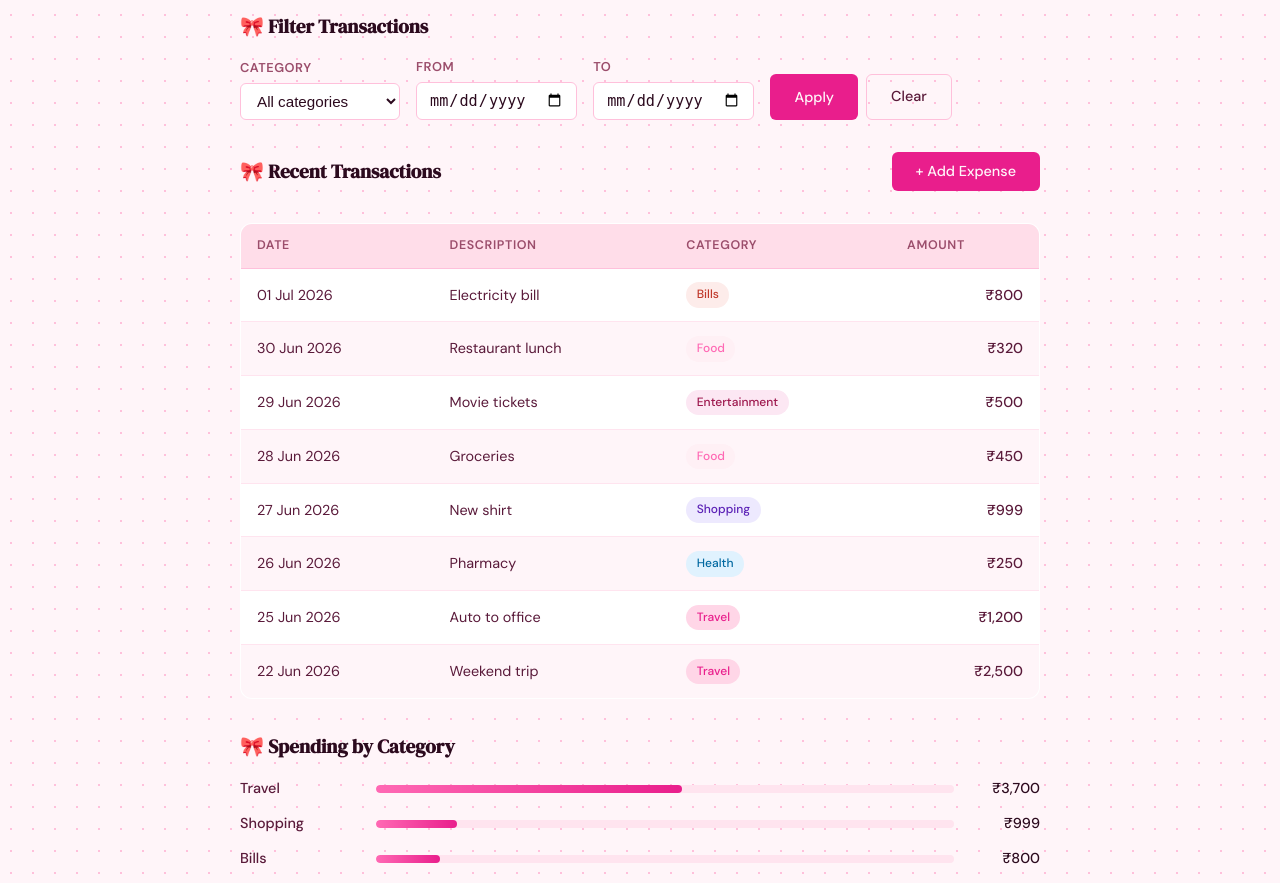
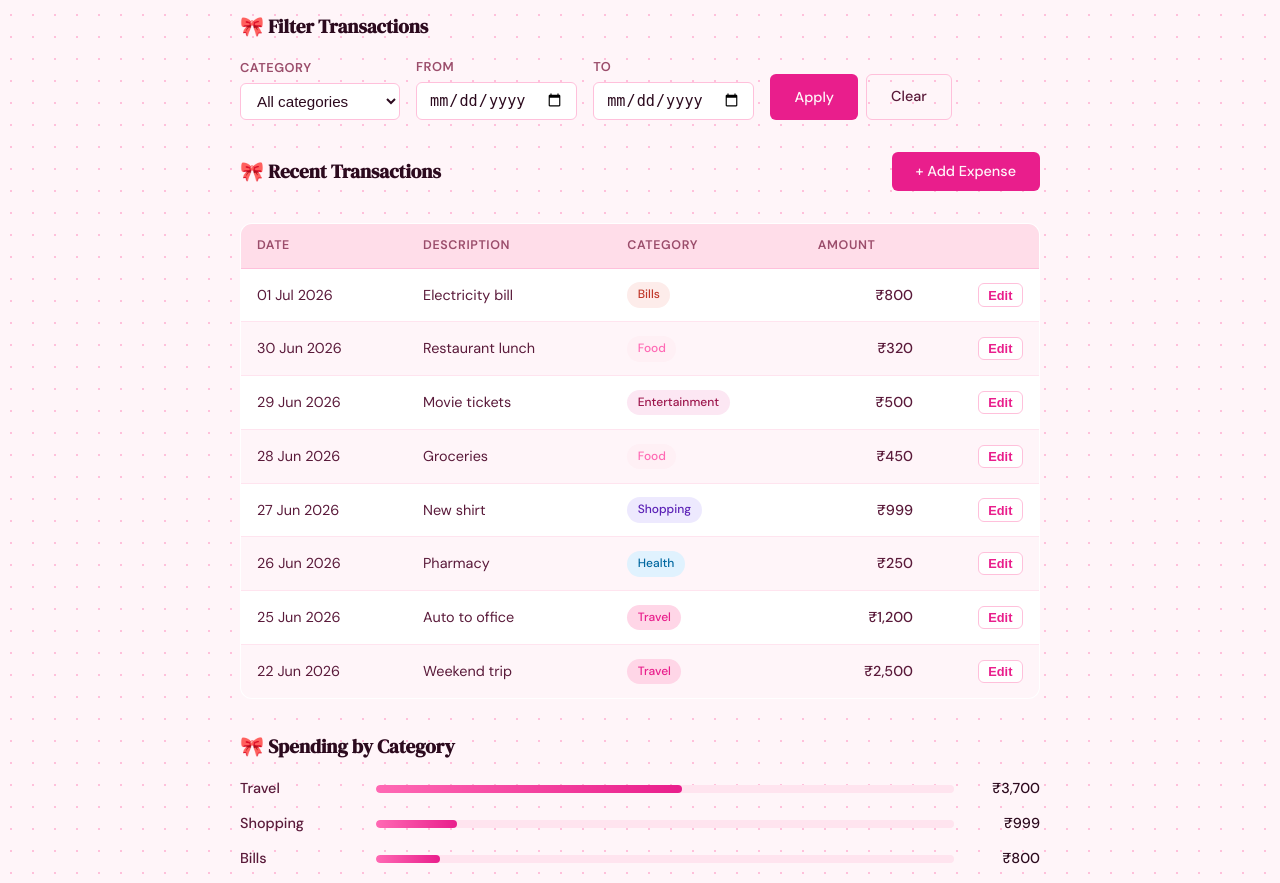
Before and after one commit to ShauryaStar-ai/ExpenseTracker, a Flask app: page /profile in a window 1280 px wide. Shown: the part 431-1314 px from the top of the page. Run offline with Flask 3, Linux system fonts and the light colour scheme; the visitor is signed in with stand-in values (Sample User, id 1); data comes from the database, SQL or seed files in the repository.

Commit message:
feat: 08-edit-expense
Co-Authored-By: Claude Sonnet 4.6 <noreply@anthropic.com>

```diff
--- a/expense-tracker/app.py
+++ b/expense-tracker/app.py
@@ -117,7 +117,7 @@ def profile():
     from_date       = request.args.get("from", "").strip()
     to_date         = request.args.get("to", "").strip()
 
-    query  = "SELECT amount, category, date, description FROM expenses WHERE user_id = ?"
+    query  = "SELECT id, amount, category, date, description FROM expenses WHERE user_id = ?"
     params = [user_id]
     if category_filter:
         query += " AND category = ?"
@@ -135,10 +135,13 @@ def profile():
     for r in rows:
         dt = datetime.strptime(r["date"], "%Y-%m-%d")
         transactions.append({
+            "id":          r["id"],
             "date":        dt.strftime("%d %b %Y"),
+            "date_raw":    r["date"],
             "description": r["description"] or "",
             "category":    r["category"],
             "amount":      f"₹{r['amount']:,.0f}",
+            "amount_raw":  r["amount"],
         })
 
     total      = sum(r["amount"] for r in rows)
@@ -169,8 +172,11 @@ def profile():
     ).fetchall()
     all_categories = [r["category"] for r in cat_rows]
     active_filter  = {"category": category_filter, "from": from_date, "to": to_date}
-    add_error      = request.args.get("add_error", "")
-    show_modal     = bool(add_error)
+    add_error       = request.args.get("add_error", "")
+    show_modal      = bool(add_error)
+    edit_error      = request.args.get("edit_error", "")
+    edit_id         = request.args.get("edit_id", "")
+    show_edit_modal = bool(edit_error and edit_id)
 
     return render_template(
         "profile.html",
@@ -182,6 +188,9 @@ def profile():
         active_filter=active_filter,
         add_error=add_error,
         show_modal=show_modal,
+        edit_error=edit_error,
+        edit_id=edit_id,
+        show_edit_modal=show_edit_modal,
     )
 
 
@@ -194,6 +203,10 @@ def analytics():
 
 def _profile_with_error(message):
     return redirect(url_for("profile") + "?" + urlencode({"add_error": message}))
+
+
+def _profile_with_edit_error(message, expense_id):
+    return redirect(url_for("profile") + "?" + urlencode({"edit_error": message, "edit_id": expense_id}))
 
 
 @app.route("/expenses/add", methods=["GET", "POST"])
@@ -234,9 +247,48 @@ def add_expense():
     return redirect(url_for("profile"))
 
 
-@app.route("/expenses/<int:id>/edit")
+@app.route("/expenses/<int:id>/edit", methods=["GET", "POST"])
 def edit_expense(id):
-    return "Edit expense — coming in Step 8"
+    if not session.get("user_id"):
+        return redirect(url_for("login"))
+
+    if request.method == "GET":
+        return redirect(url_for("profile"))
+
+    db  = get_db()
+    row = db.execute(
+        "SELECT id, user_id FROM expenses WHERE id = ?", (id,)
+    ).fetchone()
+
+    if not row or row["user_id"] != session["user_id"]:
+        abort(403)
+
+    amount_str  = request.form.get("amount", "").strip()
+    category    = request.form.get("category", "").strip()
+    date_str    = request.form.get("date", "").strip()
+    description = request.form.get("description", "").strip()
+
+    if not amount_str or not category or not date_str:
+        return _profile_with_edit_error("Amount, category, and date are required.", id)
+
+    try:
+        amount = float(amount_str)
+        if amount <= 0:
+            raise ValueError
+    except ValueError:
+        return _profile_with_edit_error("Amount must be a positive number.", id)
+
+    try:
+        datetime.strptime(date_str, "%Y-%m-%d")
+    except ValueError:
+        return _profile_with_edit_error("Date must be in YYYY-MM-DD format.", id)
+
+    db.execute(
+        "UPDATE expenses SET amount = ?, category = ?, date = ?, description = ? WHERE id = ?",
+        (amount, category, date_str, description or None, id)
+    )
+    db.commit()
+    return redirect(url_for("profile"))
 
 
 @app.route("/expenses/<int:id>/delete")
--- a/expense-tracker/static/css/style.css
+++ b/expense-tracker/static/css/style.css
@@ -1014,3 +1014,26 @@ a { color: inherit; text-decoration: none; }
   gap: 0.75rem;
   margin-top: 1.5rem;
 }
+
+/* ── Expense table actions column ─────────────────────────────── */
+.row-actions {
+  text-align: right;
+  white-space: nowrap;
+}
+
+.btn-row-edit {
+  font-size: 0.8rem;
+  padding: 0.2rem 0.6rem;
+  border: 1px solid var(--border);
+  border-radius: var(--radius-sm);
+  background: var(--paper-card);
+  color: var(--accent);
+  cursor: pointer;
+  font-weight: 600;
+}
+
+.btn-row-edit:hover {
+  background: var(--accent);
+  color: #fff;
+  border-color: var(--accent);
+}
--- a/expense-tracker/templates/profile.html
+++ b/expense-tracker/templates/profile.html
@@ -188,6 +188,7 @@
             <th>Description</th>
             <th>Category</th>
             <th>Amount</th>
+            <th></th>
           </tr>
         </thead>
         <tbody>
@@ -197,6 +198,15 @@
             <td>{{ t.description }}</td>
             <td><span class="badge badge-{{ t.category | lower }}">{{ t.category }}</span></td>
             <td class="amount">{{ t.amount }}</td>
+            <td class="row-actions">
+              <button class="btn-row-edit"
+                      data-id="{{ t.id }}"
+                      data-amount="{{ t.amount_raw }}"
+                      data-category="{{ t.category }}"
+                      data-date="{{ t.date_raw }}"
+                      data-description="{{ t.description }}"
+                      aria-label="Edit expense">Edit</button>
+            </td>
           </tr>
           {% endfor %}
         </tbody>
@@ -271,6 +281,53 @@
   </div>
 </div>
 
+<!-- Edit Expense Modal -->
+<div class="modal-overlay" id="edit-expense-modal" role="dialog"
+     aria-modal="true" aria-labelledby="edit-modal-title">
+  <div class="modal-card">
+    <div class="modal-header">
+      <h2 class="modal-title" id="edit-modal-title">Edit Expense</h2>
+      <button class="modal-close" id="close-edit-modal" aria-label="Close">&times;</button>
+    </div>
+
+    {% if edit_error %}
+    <p class="auth-error">{{ edit_error }}</p>
+    {% endif %}
+
+    <form method="post" id="edit-expense-form" class="add-expense-form">
+      <div class="form-field">
+        <label for="edit-amount">Amount (₹)</label>
+        <input type="number" id="edit-amount" name="amount" min="1" step="0.01" required>
+      </div>
+      <div class="form-field">
+        <label for="edit-category">Category</label>
+        <select id="edit-category" name="category" required>
+          <option value="" disabled>Select a category</option>
+          <option value="Food">Food</option>
+          <option value="Travel">Travel</option>
+          <option value="Bills">Bills</option>
+          <option value="Shopping">Shopping</option>
+          <option value="Entertainment">Entertainment</option>
+          <option value="Health">Health</option>
+          <option value="Other">Other</option>
+        </select>
+      </div>
+      <div class="form-field">
+        <label for="edit-date">Date</label>
+        <input type="date" id="edit-date" name="date" required>
+      </div>
+      <div class="form-field">
+        <label for="edit-description">Description <span class="optional">(optional)</span></label>
+        <input type="text" id="edit-description" name="description" maxlength="200">
+      </div>
+      <div class="form-actions">
+        <button type="submit" class="btn btn-primary">Save Changes</button>
+        <button type="button" class="btn btn-ghost" id="cancel-edit-modal">Cancel</button>
+      </div>
+    </form>
+  </div>
+</div>
+
 {% endblock %}
 
 {% block scripts %}
@@ -289,5 +346,34 @@
   overlay.addEventListener('click', (e) => { if (e.target === overlay) closeModal(); });
 
   {% if show_modal %}openModal();{% endif %}
+
+  const editOverlay   = document.getElementById('edit-expense-modal');
+  const editForm      = document.getElementById('edit-expense-form');
+  const closeEditBtn  = document.getElementById('close-edit-modal');
+  const cancelEditBtn = document.getElementById('cancel-edit-modal');
+
+  function openEditModal()  { editOverlay.classList.add('modal-visible'); }
+  function closeEditModal() { editOverlay.classList.remove('modal-visible'); }
+
+  closeEditBtn.addEventListener('click', closeEditModal);
+  cancelEditBtn.addEventListener('click', closeEditModal);
+  editOverlay.addEventListener('click', (e) => { if (e.target === editOverlay) closeEditModal(); });
+
+  document.querySelectorAll('.btn-row-edit').forEach(btn => {
+    btn.addEventListener('click', () => {
+      const id = btn.dataset.id;
+      editForm.action = `/expenses/${id}/edit`;
+      document.getElementById('edit-amount').value      = btn.dataset.amount;
+      document.getElementById('edit-category').value    = btn.dataset.category;
+      document.getElementById('edit-date').value        = btn.dataset.date;
+      document.getElementById('edit-description').value = btn.dataset.description;
+      openEditModal();
+    });
+  });
+
+  {% if show_edit_modal %}
+  const errBtn = document.querySelector(`.btn-row-edit[data-id="{{ edit_id }}"]`);
+  if (errBtn) errBtn.click();
+  {% endif %}
 </script>
 {% endblock %}
```
Also changed, not shown: .claude/commands/push-feature.md (added).
